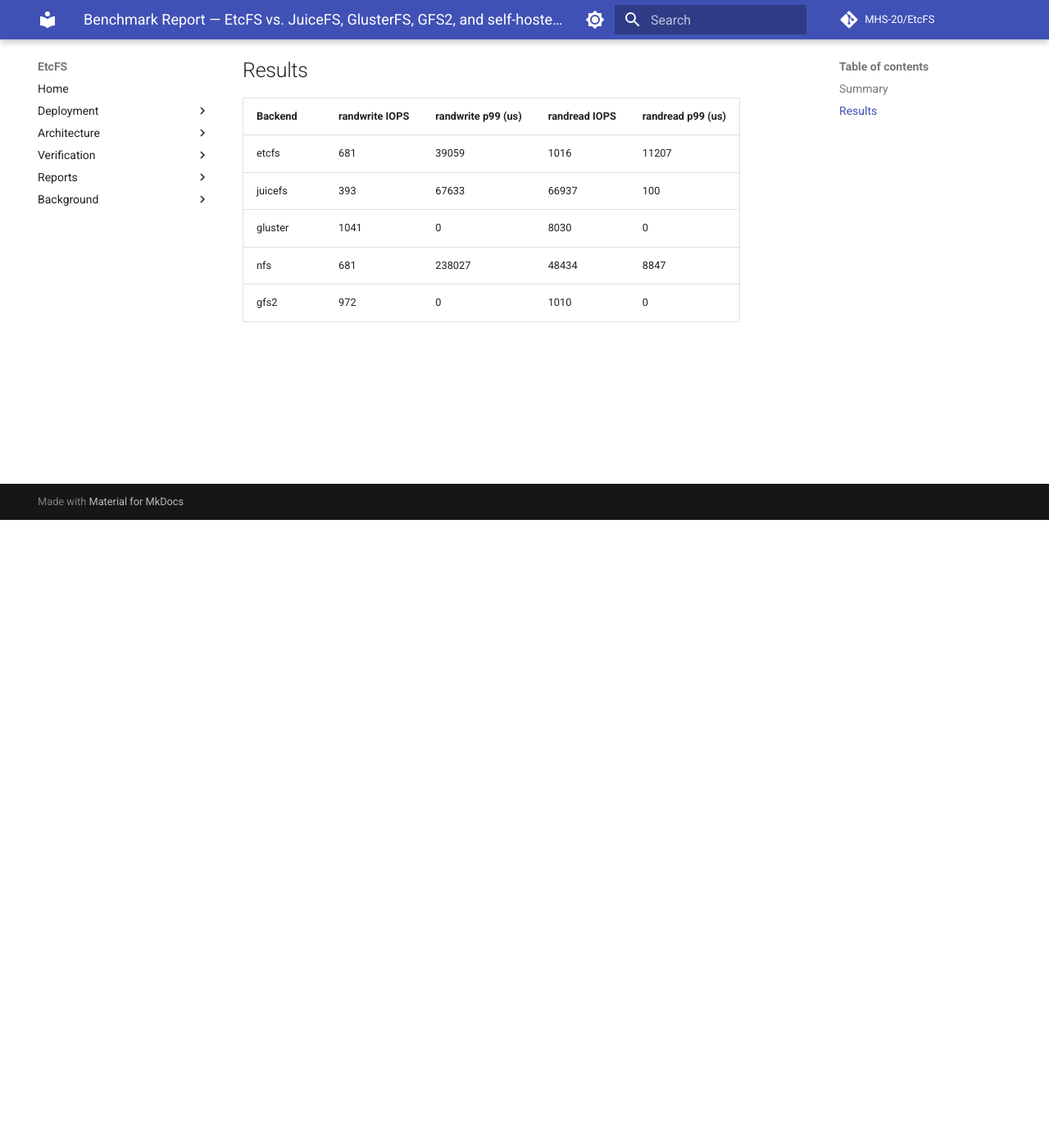
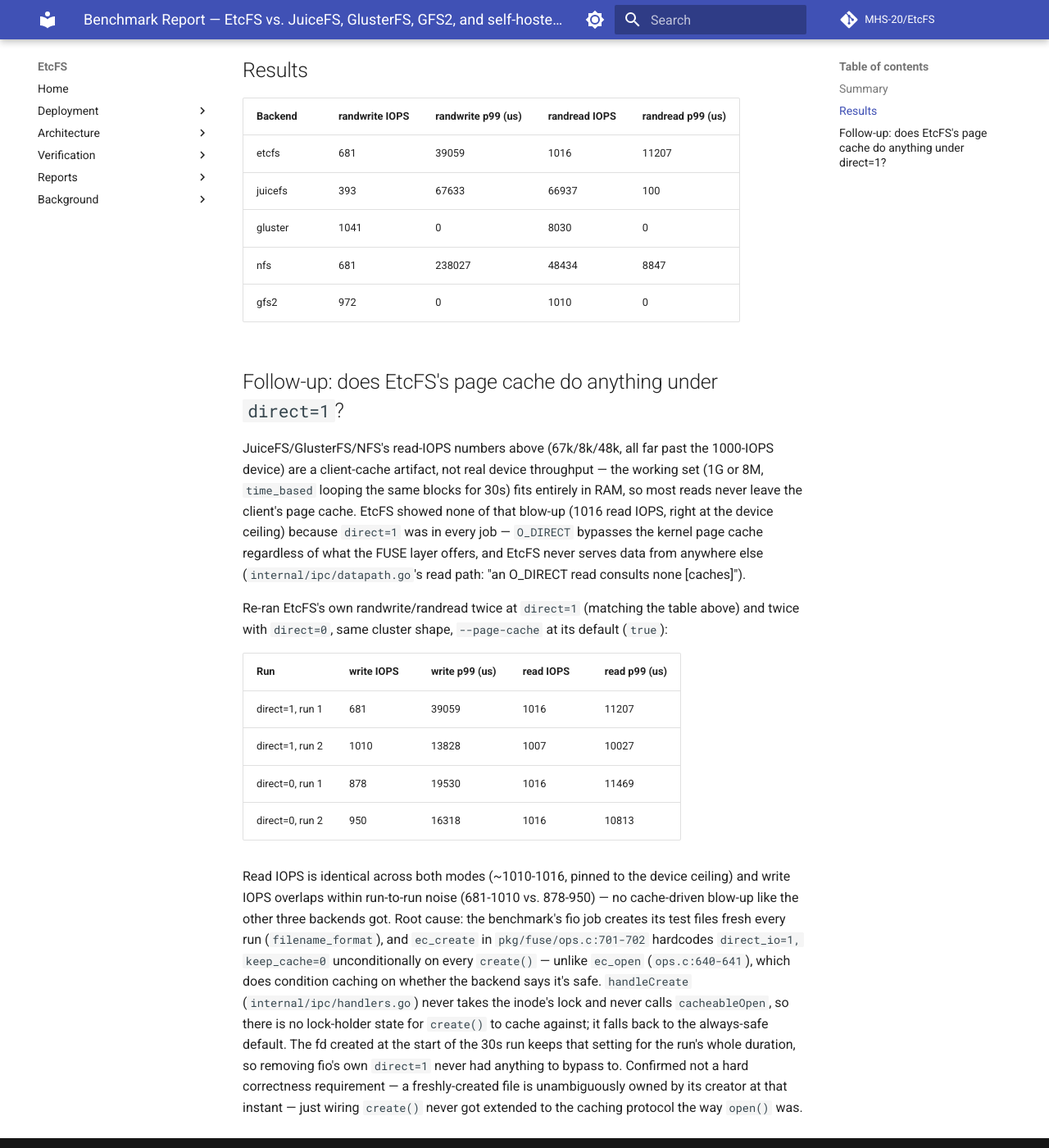
Before and after one commit to MHS-20/EtcFS, an MkDocs documentation site: the page built from docs/reports/benchmark-reports/2026-08-15-etcfs-vs-juicefs-gluster-gfs2-nfs.md, in a window 1280 px wide and 1400 px high, scrolled down 766 px. Shown: the whole window at 82% size. Built offline with MkDocs 1.6.1 and Material for MkDocs 9.7.7, drawn with Linux system fonts in a browser that asks for light colours; comment, search, counter and statistics services are not loaded.

Commit message:
test(bench): added etcfs page-cache follow-up run

```diff
--- a/docs/reports/benchmark-reports/2026-08-15-etcfs-vs-juicefs-gluster-gfs2-nfs.md
+++ b/docs/reports/benchmark-reports/2026-08-15-etcfs-vs-juicefs-gluster-gfs2-nfs.md
@@ -24,3 +24,43 @@ Single fio client (`psync` for the FUSE-based backends — EtcFS and JuiceFS —
 | gluster | 1041 | 0 | 8030 | 0 |
 | nfs | 681 | 238027 | 48434 | 8847 |
 | gfs2 | 972 | 0 | 1010 | 0 |
+
+## Follow-up: does EtcFS's page cache do anything under `direct=1`?
+
+JuiceFS/GlusterFS/NFS's read-IOPS numbers above (67k/8k/48k, all far past the
+1000-IOPS device) are a client-cache artifact, not real device throughput —
+the working set (1G or 8M, `time_based` looping the same blocks for 30s) fits
+entirely in RAM, so most reads never leave the client's page cache. EtcFS
+showed none of that blow-up (1016 read IOPS, right at the device ceiling)
+because `direct=1` was in every job — `O_DIRECT` bypasses the kernel page
+cache regardless of what the FUSE layer offers, and EtcFS never serves data
+from anywhere else (`internal/ipc/datapath.go`'s read path: "an O_DIRECT read
+consults none [caches]").
+
+Re-ran EtcFS's own randwrite/randread twice at `direct=1` (matching the table
+above) and twice with `direct=0`, same cluster shape, `--page-cache` at its
+default (`true`):
+
+| Run | write IOPS | write p99 (us) | read IOPS | read p99 (us) |
+|---|---|---|---|---|
+| direct=1, run 1 | 681 | 39059 | 1016 | 11207 |
+| direct=1, run 2 | 1010 | 13828 | 1007 | 10027 |
+| direct=0, run 1 | 878 | 19530 | 1016 | 11469 |
+| direct=0, run 2 | 950 | 16318 | 1016 | 10813 |
+
+Read IOPS is identical across both modes (~1010-1016, pinned to the device
+ceiling) and write IOPS overlaps within run-to-run noise (681-1010 vs.
+878-950) — no cache-driven blow-up like the other three backends got. Root
+cause: the benchmark's fio job creates its test files fresh every run
+(`filename_format`), and `ec_create` in `pkg/fuse/ops.c:701-702` hardcodes
+`direct_io=1, keep_cache=0` unconditionally on every `create()` — unlike
+`ec_open` (`ops.c:640-641`), which does condition caching on whether the
+backend says it's safe. `handleCreate` (`internal/ipc/handlers.go`) never
+takes the inode's lock and never calls `cacheableOpen`, so there is no
+lock-holder state for `create()` to cache against; it falls back to the
+always-safe default. The fd created at the start of the 30s run keeps that
+setting for the run's whole duration, so removing fio's own `direct=1` never
+had anything to bypass to. Confirmed not a hard correctness requirement — a
+freshly-created file is unambiguously owned by its creator at that instant —
+just wiring `create()` never got extended to the caching protocol the way
+`open()` was.
```
Also changed, not shown: PLAN.md (+24 -0 lines), docs/architecture/reliability/performance-benchmarks.md (+1 -5 lines), docs/reports/benchmark-reports/2026-08-11-iops-ceiling-efs-throughput-contention.md (deleted, +0 -97 lines), 2 other files.
